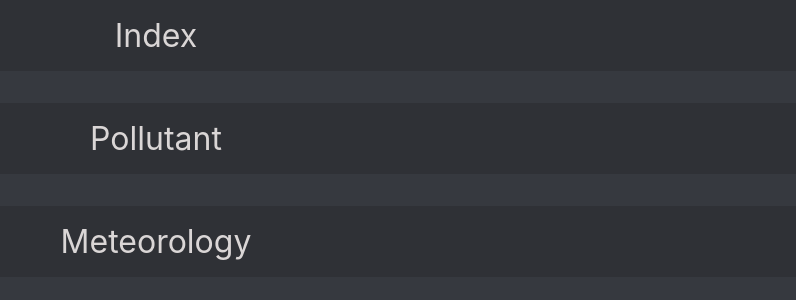
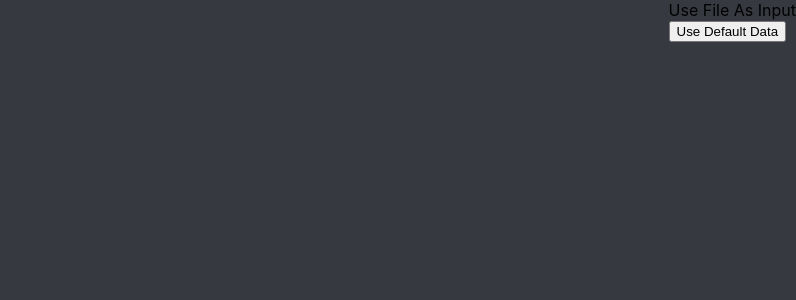
Before and after one commit to YotamGit/Envitech-Web-Assignment, a React (Create React App) app in the folder envitech-web-app/: page / in a window 1280 px wide. Shown: the top 300 px of the page, without its empty margins (484-1280 px from the left). Built offline with nearby package versions, Linux system fonts and the light colour scheme.

Commit message:
add option to use file as the input of the data

```diff
--- a/envitech-web-app/src/App.js
+++ b/envitech-web-app/src/App.js
@@ -2,13 +2,14 @@ import "./App.css";
 import "../src/components/MenuButton";
 import "../src/components/OptionButton";
 
-import { useState, useEffect } from "react";
+import { useState } from "react";
 import MenuButton from "../src/components/MenuButton";
 import OptionButton from "../src/components/OptionButton";
 import MonitorLegend from "./components/MonitorLegend";
+import FileInput from "./components/FileInput";
 
 function App() {
-  const [data, setData] = useState({});
+  const [data, setData] = useState();
   const [selectedMonitorType, setSelectedMonitorType] = useState();
   const [legendProps, setLegendProps] = useState({
     monitorName: undefined,
@@ -17,20 +18,14 @@ function App() {
   const [showLegend, setShowLegend] = useState(false);
 
   const getData = async () => {
-    return await fetch("/Legends.json", {
+    let data = await fetch("/Legends.json", {
       headers: {
         "Content-Type": "application/json",
         Accept: "application/json",
       },
     });
+    setData(await data.json());
   };
-
-  useEffect(() => {
-    (async () => {
-      const data = await getData();
-      setData(await data.json());
-    })();
-  }, []);
 
   const toggleLegend = (open) => {
     setShowLegend(open);
@@ -38,11 +33,14 @@ function App() {
 
   return (
     <div className="envitech-web-app">
+      {data ? (
         <div className="monitor-types-container">
-        {data.MonitorType?.map((type) => (
-          <>
+          {data?.MonitorType?.map((type) => (
+            <div
+              key={`monitor-type-${type.Id}`}
+              style={{ display: "contents" }}
+            >
               <MenuButton
-              key={type.Id}
                 onClick={() =>
                   setSelectedMonitorType(
                     selectedMonitorType === type.Id ? undefined : type.Id
@@ -56,12 +54,12 @@ function App() {
                     type.Id === selectedMonitorType ? " expanded" : ""
                   }`}
                 >
-                {data.Monitor?.filter(
+                  {data?.Monitor?.filter(
                     (monitor) => monitor.MonitorTypeId === type.Id
                   ).map((monitor) => {
                     return (
                       <OptionButton
-                      key={monitor.Id}
+                        key={`monitor-${monitor.MonitorTypeId}-${monitor.Id}`}
                         onClick={() => {
                           let legendId = data.MonitorType.find(
                             (type) => type.Id === monitor.MonitorTypeId
@@ -69,7 +67,7 @@ function App() {
 
                           setLegendProps({
                             monitorName: monitor.Name,
-                          tags: data.Legends.find(
+                            tags: data?.Legends.find(
                               (legend) => legend.Id === legendId
                             ).tags,
                           });
@@ -82,9 +80,15 @@ function App() {
                   })}
                 </div>
               }
-          </>
+            </div>
           ))}
         </div>
+      ) : (
+        <div>
+          <FileInput setData={setData} />
+          <button onClick={getData}>Use Default Data</button>
+        </div>
+      )}
 
       {showLegend && (
         <MonitorLegend
--- /dev/null
+++ b/envitech-web-app/src/components/FileInput.jsx
@@ -0,0 +1,29 @@
+const FileInput = ({ setData }) => {
+  const handleChange = (e) => {
+    const fileReader = new FileReader();
+    fileReader.readAsText(e.target.files[0], "UTF-8");
+    fileReader.onload = (e) => {
+      setData(JSON.parse(e.target.result));
+    };
+  };
+
+  return (
+    <div>
+      <label htmlFor="upload-file">Use File As Input</label>
+      <input
+        style={{
+          position: "absolute",
+          zIndex: "-1",
+          opacity: 0,
+          width: "0px",
+          height: "0px",
+        }}
+        id="upload-file"
+        type="file"
+        onChange={handleChange}
+      />
+    </div>
+  );
+};
+
+export default FileInput;
```
Lines whose indentation alone changed are shown as unchanged.
